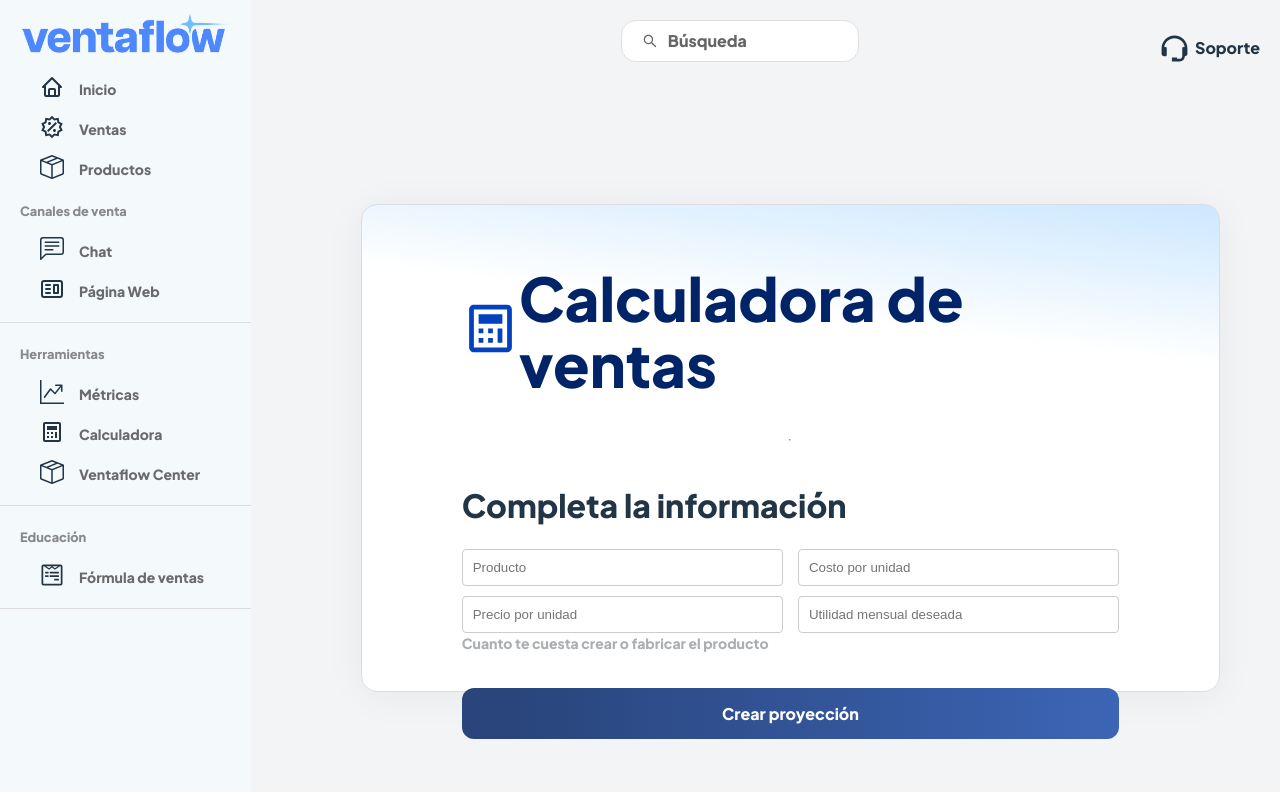
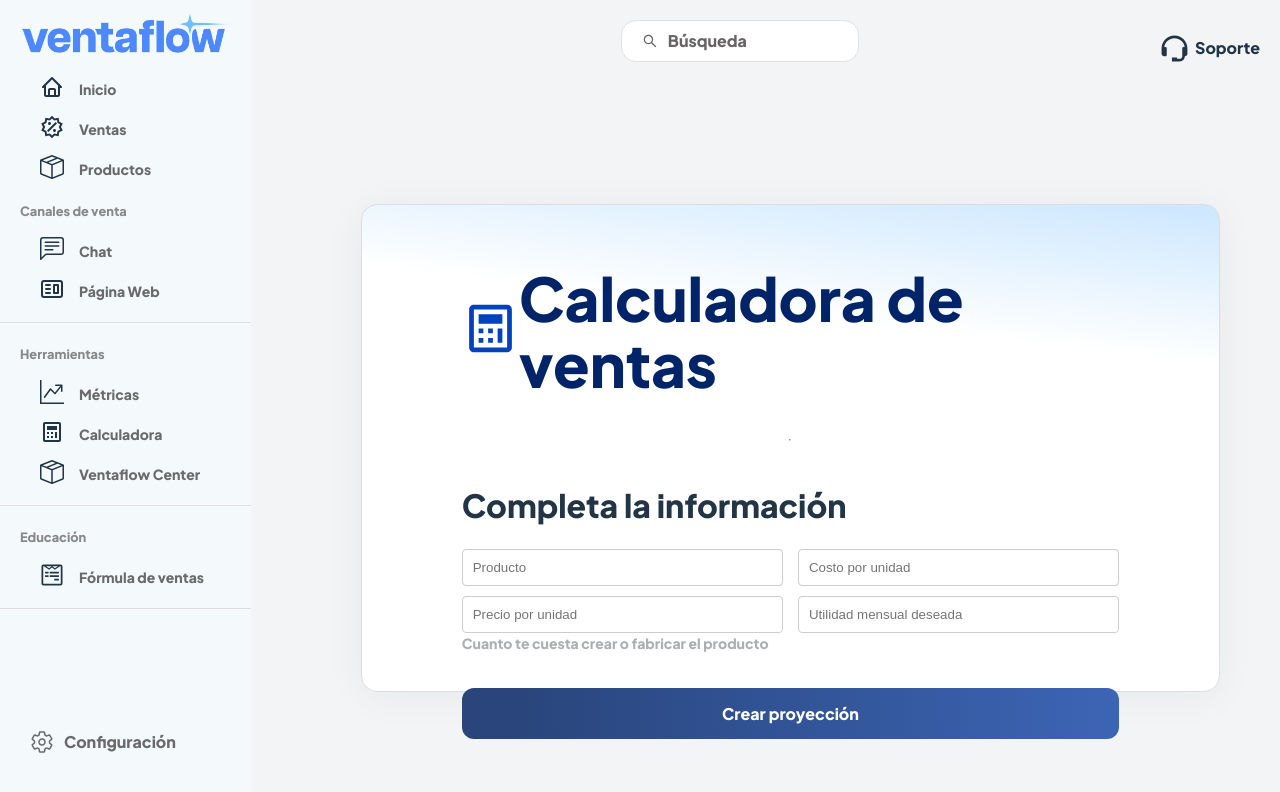
Before and after one commit to ProWilliam/neuroPublico, a React (Vite) app in the folder frontend/: page /calculator in a window 1280 px wide. Shown: the top 792 px of the page. Built offline with nearby package versions, Linux system fonts and the light colour scheme.

Commit message:
configuration button is created in sidebard

```diff
--- a/frontend/src/components/CalculatorResults/CalculatorResults.styles.css
+++ b/frontend/src/components/CalculatorResults/CalculatorResults.styles.css
@@ -154,7 +154,7 @@
 }
 
 .products-list.visible {
-  max-height: 180px;
+  max-height: 150px;
   padding: 10px;
 }
 
--- /dev/null
+++ b/frontend/src/components/Icons/SettingsOutline.tsx
@@ -0,0 +1,22 @@
+import React from 'react'
+
+export const SettingsOutline: React.FC = (props) => {
+  return (
+    <svg
+      viewBox="0 0 512 512"
+      fill="currentColor"
+      height="1em"
+      width="1em"
+      {...props}
+    >
+      <path
+        fill="none"
+        stroke="currentColor"
+        strokeLinecap="round"
+        strokeLinejoin="round"
+        strokeWidth={32}
+        d="M262.29 192.31a64 64 0 1057.4 57.4 64.13 64.13 0 00-57.4-57.4zM416.39 256a154.34 154.34 0 01-1.53 20.79l45.21 35.46a10.81 10.81 0 012.45 13.75l-42.77 74a10.81 10.81 0 01-13.14 4.59l-44.9-18.08a16.11 16.11 0 00-15.17 1.75A164.48 164.48 0 01325 400.8a15.94 15.94 0 00-8.82 12.14l-6.73 47.89a11.08 11.08 0 01-10.68 9.17h-85.54a11.11 11.11 0 01-10.69-8.87l-6.72-47.82a16.07 16.07 0 00-9-12.22 155.3 155.3 0 01-21.46-12.57 16 16 0 00-15.11-1.71l-44.89 18.07a10.81 10.81 0 01-13.14-4.58l-42.77-74a10.8 10.8 0 012.45-13.75l38.21-30a16.05 16.05 0 006-14.08c-.36-4.17-.58-8.33-.58-12.5s.21-8.27.58-12.35a16 16 0 00-6.07-13.94l-38.19-30A10.81 10.81 0 0149.48 186l42.77-74a10.81 10.81 0 0113.14-4.59l44.9 18.08a16.11 16.11 0 0015.17-1.75A164.48 164.48 0 01187 111.2a15.94 15.94 0 008.82-12.14l6.73-47.89A11.08 11.08 0 01213.23 42h85.54a11.11 11.11 0 0110.69 8.87l6.72 47.82a16.07 16.07 0 009 12.22 155.3 155.3 0 0121.46 12.57 16 16 0 0015.11 1.71l44.89-18.07a10.81 10.81 0 0113.14 4.58l42.77 74a10.8 10.8 0 01-2.45 13.75l-38.21 30a16.05 16.05 0 00-6.05 14.08c.33 4.14.55 8.3.55 12.47z"
+      />
+    </svg>
+  )
+}
--- a/frontend/src/components/Icons/index.tsx
+++ b/frontend/src/components/Icons/index.tsx
@@ -13,3 +13,4 @@ export { QuestionMarkIcon } from './QuestionMarkIcon'
 export { GraphUpArrowIcon } from './GraphUpArrowIcon'
 export { InformationVariant } from './InformationVariant'
 export { SearchIcon } from './SearchIcon'
+export { SettingsOutline } from './SettingsOutline'
--- a/frontend/src/components/RyckAndMortyApi/RyckAndMortyApi.styles.css
+++ b/frontend/src/components/RyckAndMortyApi/RyckAndMortyApi.styles.css
@@ -14,7 +14,7 @@
 .card-list {
   display: grid;
   grid-template-columns: repeat(3, 1fr);
-  gap: 16px; /* Espacio entre las cartas */
+  gap: 16px;
 }
 
 .card {
--- a/frontend/src/components/Sidebar/Sidebar.styles.css
+++ b/frontend/src/components/Sidebar/Sidebar.styles.css
@@ -67,3 +67,22 @@
 .sidebar-logo img{
   width: 90%;
 }
+
+.config-button {
+  display: flex;
+  align-items: center;
+  text-align: center;
+  margin-top: auto;
+  margin-bottom: 20px;
+  margin-inline: 20px;
+  padding: 10px;
+  color: #6A6A6A;
+  cursor: pointer;
+  border-radius: 5px;
+}
+
+.config-button svg {
+  margin-right: 10px;
+  width: 24px;
+  height: 24px;
+}
--- a/frontend/src/components/Sidebar/Sidebar.tsx
+++ b/frontend/src/components/Sidebar/Sidebar.tsx
@@ -13,7 +13,8 @@ import {
   PageWebIcon,
   CalculatorIcon,
   GraphUpArrowIcon,
-  InformationVariant
+  InformationVariant,
+  SettingsOutline
  } from '../Icons/index';
 
 export const Sidebar: React.FC = () => {
@@ -85,6 +86,12 @@ export const Sidebar: React.FC = () => {
           )}
         </div>
       ))}
+      <div className="config-button">
+        <SettingsOutline />
+        <p>
+          Configuración
+        </p>
+      </div>
     </div>
   );
 };
```
